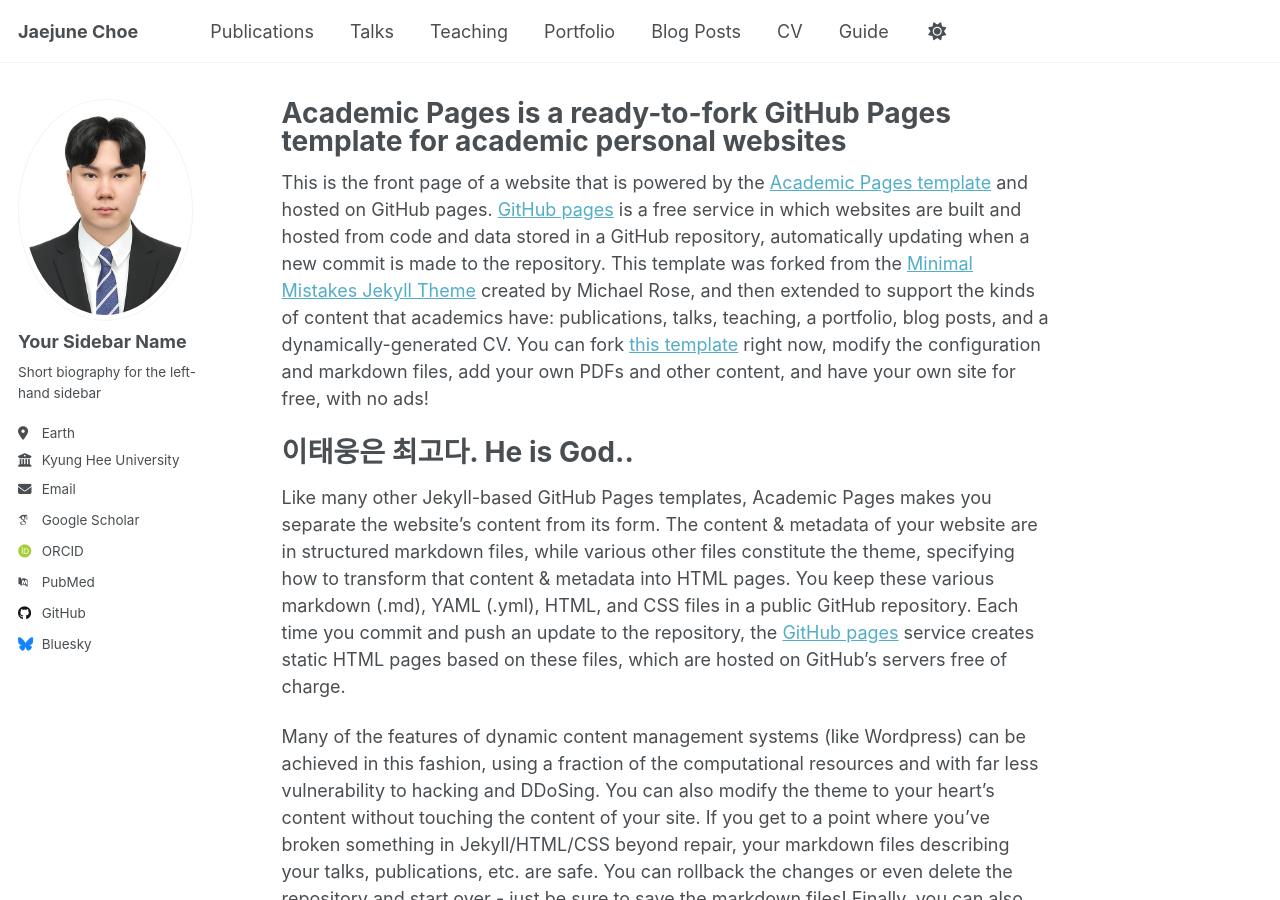
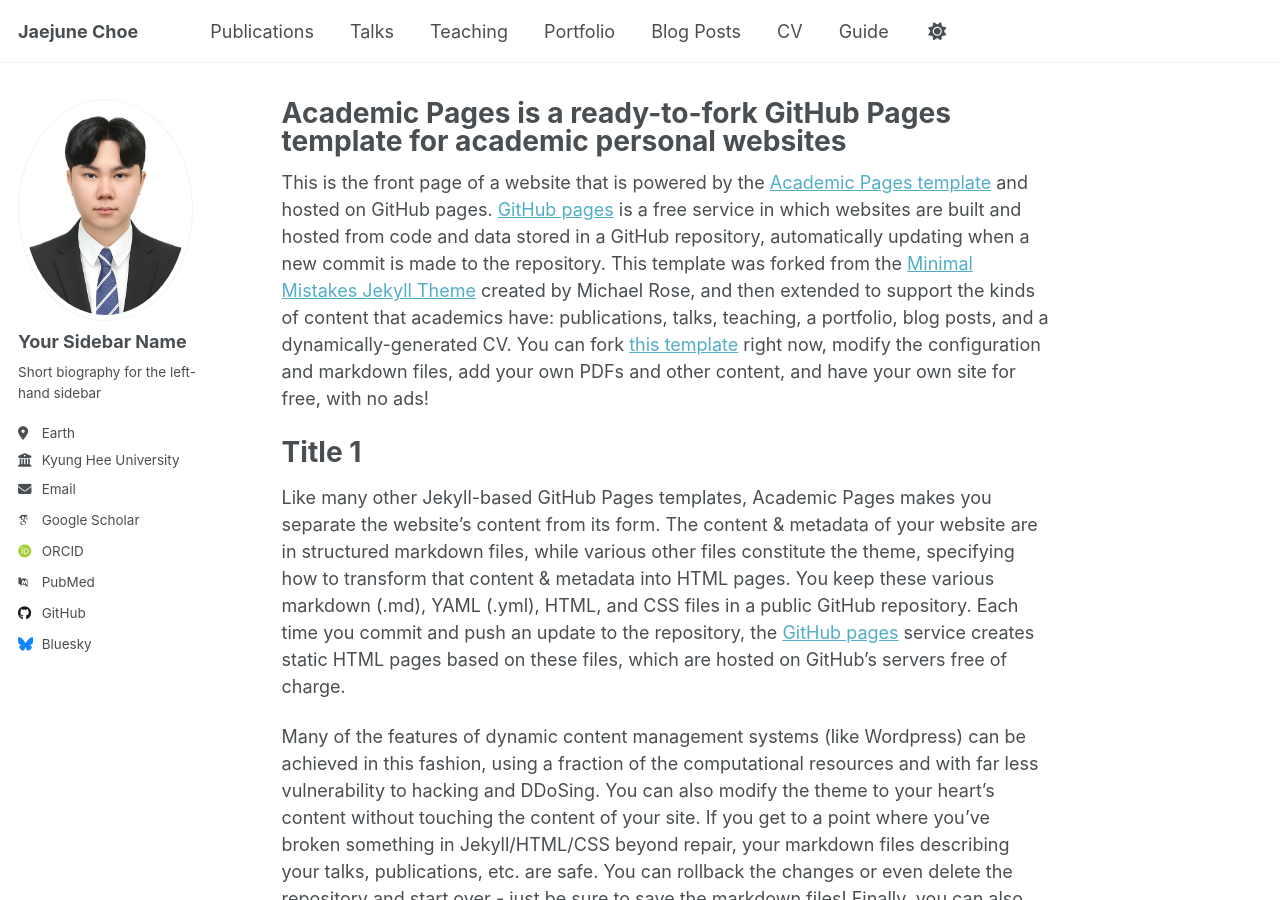
Before and after one commit to jaejunchoe/jaejunchoe.github.io, a Jekyll site: the page built from _pages/about.md, in a window 1280 px wide and 900 px high. Built offline with Jekyll 4.4.1, drawn with Linux system fonts in a browser that asks for light colours; some web fonts are replaced.

Commit message:
initial commit

```diff
--- a/_pages/about.md
+++ b/_pages/about.md
@@ -9,7 +9,7 @@ redirect_from:
 
 This is the front page of a website that is powered by the [Academic Pages template](https://github.com/academicpages/academicpages.github.io) and hosted on GitHub pages. [GitHub pages](https://pages.github.com) is a free service in which websites are built and hosted from code and data stored in a GitHub repository, automatically updating when a new commit is made to the repository. This template was forked from the [Minimal Mistakes Jekyll Theme](https://mmistakes.github.io/minimal-mistakes/) created by Michael Rose, and then extended to support the kinds of content that academics have: publications, talks, teaching, a portfolio, blog posts, and a dynamically-generated CV. You can fork [this template](https://github.com/academicpages/academicpages.github.io) right now, modify the configuration and markdown files, add your own PDFs and other content, and have your own site for free, with no ads!
 
-이태웅은 최고다. He is God..
+Title 1
 ======
 Like many other Jekyll-based GitHub Pages templates, Academic Pages makes you separate the website's content from its form. The content & metadata of your website are in structured markdown files, while various other files constitute the theme, specifying how to transform that content & metadata into HTML pages. You keep these various markdown (.md), YAML (.yml), HTML, and CSS files in a public GitHub repository. Each time you commit and push an update to the repository, the [GitHub pages](https://pages.github.com/) service creates static HTML pages based on these files, which are hosted on GitHub's servers free of charge.
 
```
